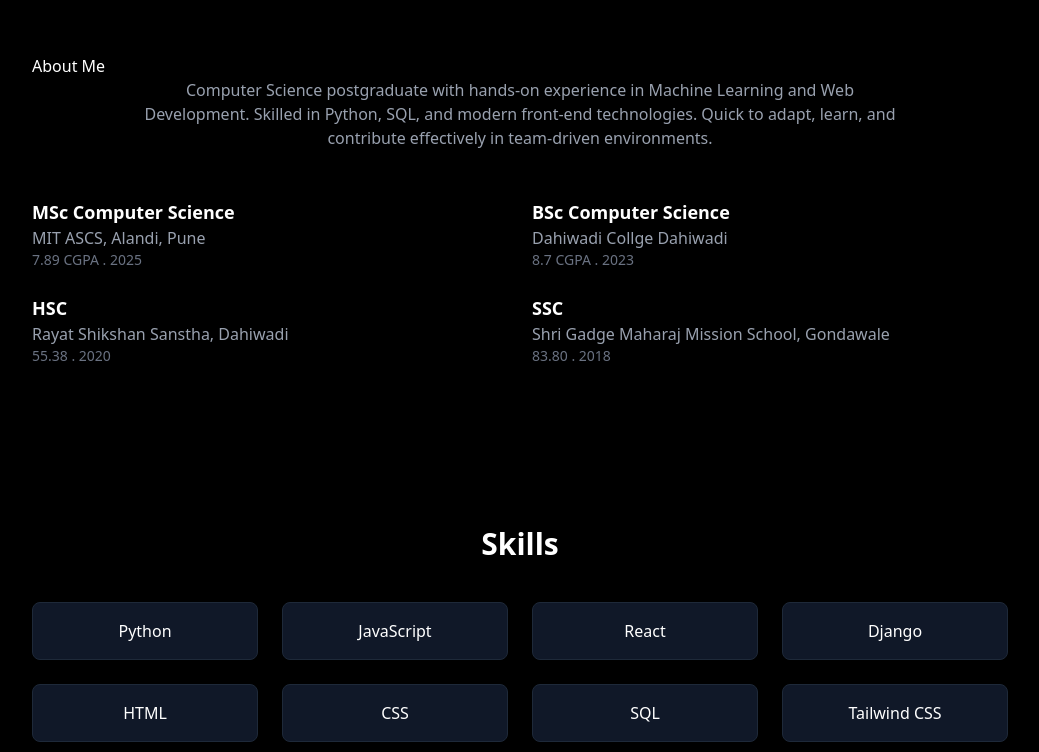
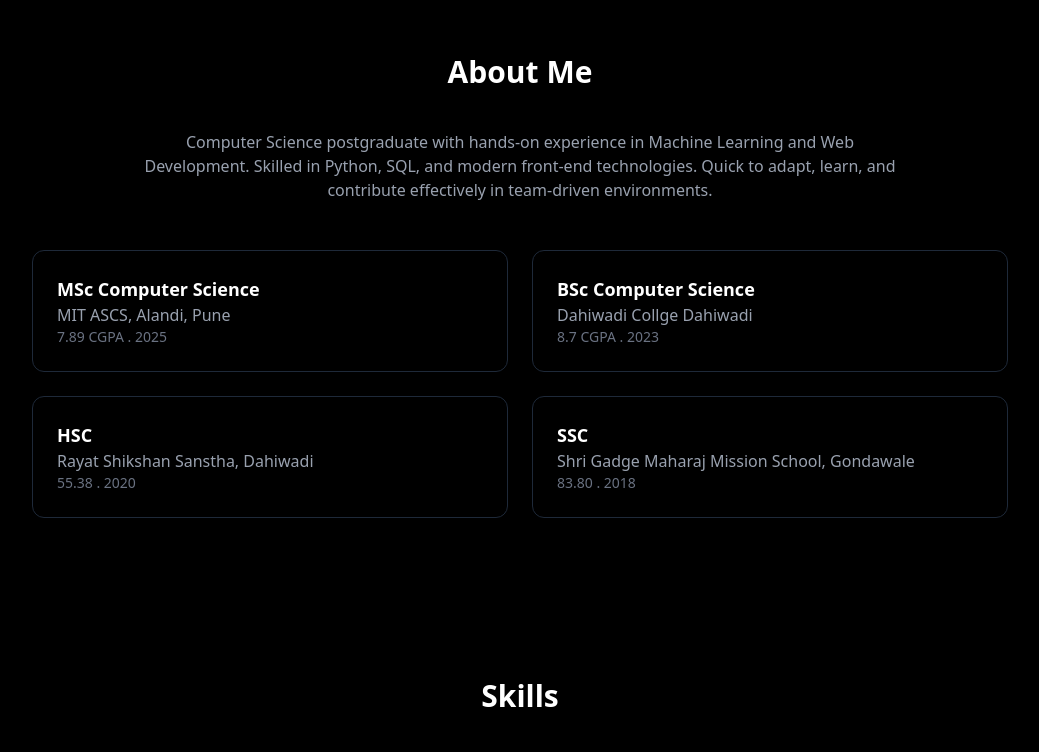
Before and after one commit to rushikeshkashid1607/Portfolio, a React (Vite) app: page / in a window 1280 px wide. Shown: the part 826-1578 px from the top of the page, without its empty margins (120-1159 px from the left). Built offline with nearby package versions, Linux system fonts and the light colour scheme.

Commit message:
fix: correct background color and class name typos in About component

```diff
--- a/src/components/About.jsx
+++ b/src/components/About.jsx
@@ -5,14 +5,13 @@ import {aboutMe, education} from '../data/resumeData'
 const About = () => {
   return (
 
-    <section id = "about" className='py-20 bg-grey-950'>
+    <section id = "about" className='py-20 bg-black'>
     <div className='max-w-5xl mx-auto px-6'>
 
       <motion.h2
         initial={{opacity : 0, y : 30}}
         whileInView={{opacity : 1, y : 0}}
-        transition={{duration : 0.5}}
-        clasName = "text-3xl font-bold text-center mb-10">About Me</motion.h2>
+        className = "text-3xl font-bold text-center mb-10">About Me</motion.h2>
 
       <p className='text-gray-400 text-center max-w-3xl mx-auto'>{aboutMe}</p>
 
@@ -21,7 +20,7 @@ const About = () => {
             <motion.div
                 key={index}
                 whileHover={{scale : 1.03}}
-                clasName = "bg-black border border-gray-800 p-6 rounded-xl">
+                className = "bg-black border border-gray-800 p-6 rounded-xl">
 
                     <h3 className='font-semibold text-lg'>{edu.degree}</h3>
                     <p className='text-gray-400'>{edu.institute}</p>
```
